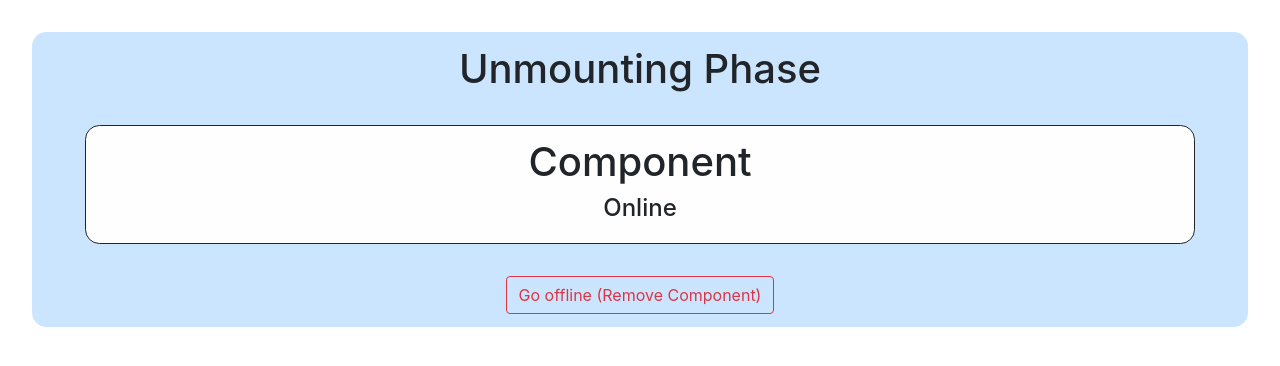
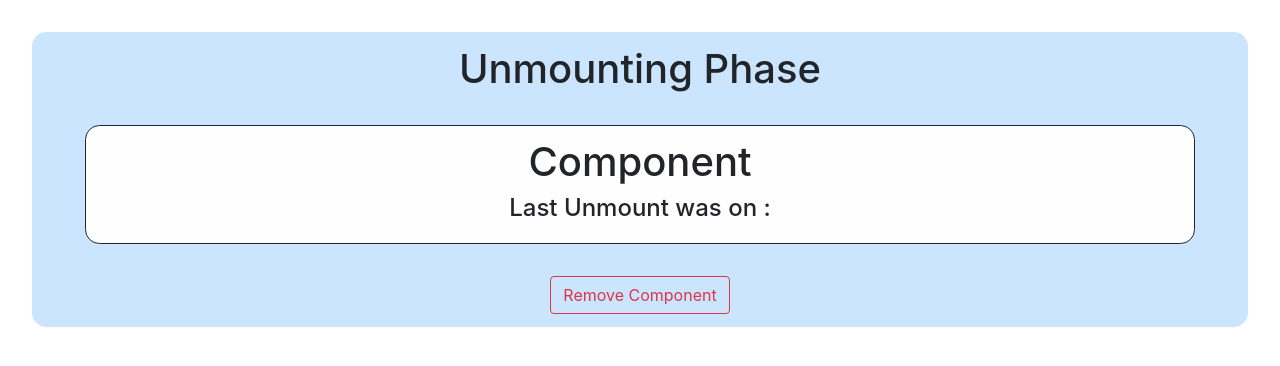
Before and after one commit to vkinsane/React_Lifecycle_Methods, a React (Create React App) app: page / in a window 1280 px wide. Shown: the top 366 px of the page. Built offline with nearby package versions, Linux system fonts and the light colour scheme.

Commit message:
Life Cycle Method Final

```diff
--- a/src/components/ToUnmount.js
+++ b/src/components/ToUnmount.js
@@ -1,41 +1,23 @@
 import React from "react";
 class ToUnmount extends React.Component {
-  componentDidMount() {
-    // const startTime = new Date();
-
-    //Storing login time
-    // console.log("Storing Login_Time (Mounting) time... ⌚ ");
-    // localStorage.setItem("Login_Time", startTime);
-
-    console.log("Component Mounted ✔️");
-  }
-
   // Unmounting phase componentWillUnmount method ----- [only method]
   componentWillUnmount() {
-    const endTime = new Date();
-    //  Clearing local storage
-    console.log("Clearing localstorage... 🧹");
-    localStorage.removeItem("Login_Time");
+    const Unmounting_Time = new Date();
+    //storage
+    localStorage.setItem("Unmounting_Time", Unmounting_Time);
 
-    //Storing logout time
-    console.log("Storing Logout_Time(Unmounting) time... ⌚ ");
-    localStorage.setItem("Logout_Time", endTime);
-
+    //console
+    console.log("Storing Unmounting_Time(Unmounting time)... ⌚");
     console.log("Component Unmounted 🗑️");
   }
 
   render() {
-    var lastCheckOutTime = new Date(
-      Date.parse(localStorage.getItem("Logout_Time"))
-    );
-    lastCheckOutTime = lastCheckOutTime.toString();
     return (
       <div className="unmount-phase-child border border-dark">
         <h1>Component</h1>
         <h4>
-          {/* Last online on : <br />
-          {lastCheckOutTime} */}
-          Online
+          Last Unmount was on : <br />
+          {localStorage.getItem("Unmounting_Time")}
         </h4>
       </div>
     );
--- a/src/components/UnmountingPhase.js
+++ b/src/components/UnmountingPhase.js
@@ -1,12 +1,11 @@
 import React from "react";
 import ToUnmount from "./ToUnmount.js";
 class ComponentWillUnmount extends React.Component {
-  state = { display: true, isOnline: true };
+  state = { display: true };
 
   removeComponent = () => {
     this.setState({
       display: false,
-      isOnline: false,
     });
   };
 
@@ -16,22 +15,13 @@ class ComponentWillUnmount extends React.Component {
         <h1>Unmounting Phase</h1>
 
         {/* Component to Remove/Unmount */}
-        {this.state.display ? (
-          <ToUnmount />
-        ) : (
-          <h4>
-            Last online on : <br />
-            {localStorage.getItem("Logout_Time")}
-          </h4>
-        )}
+        {this.state.display && <ToUnmount />}
 
         <button
           className="btn btn-outline-danger"
           onClick={this.removeComponent}
         >
-          {this.state.isOnline
-            ? "Go offline (Remove Component) "
-            : "Component is removed !!!"}
+          {this.state.display ? "Remove Component" : "Component is removed !!!"}
         </button>
       </div>
     );
```
